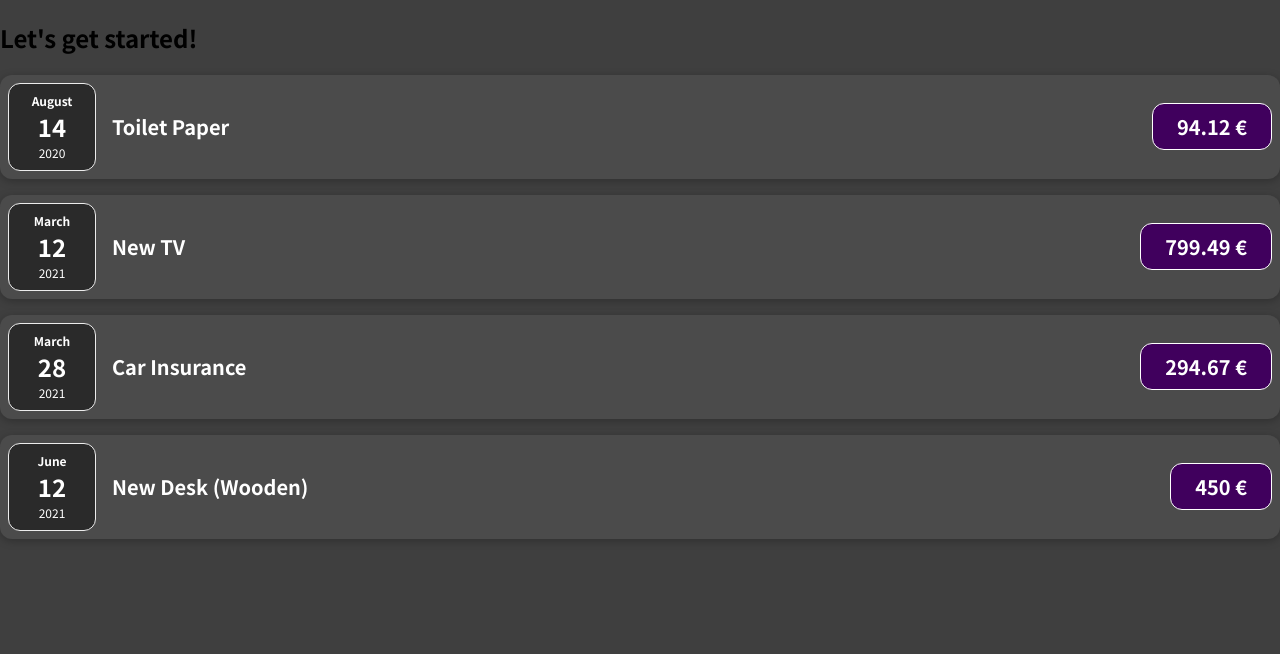
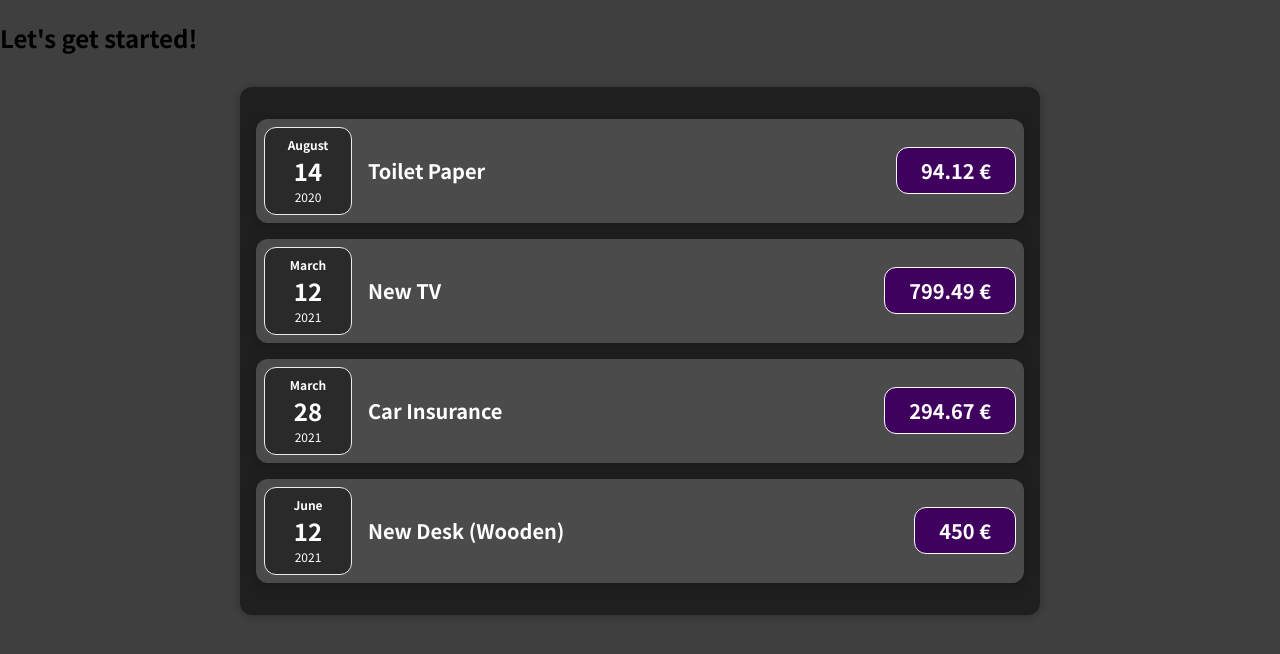
Before and after one commit to aimon7/react-expenses-tracker, a JavaScript app: page / in a window 1280 px wide. Shown: the top 654 px of the page. Built offline with nearby package versions, Linux system fonts and the light colour scheme.

Commit message:
Assignment 1

```diff
--- a/src/App.js
+++ b/src/App.js
@@ -1,4 +1,5 @@
 import ExpenseItem from './components/ExpenseItem';
+import Expenses from './components/Expenses';
 
 function App() {
     const expenses = [
@@ -23,14 +24,12 @@
         },
     ];
 
-    const expenseItems = expenses.map((item, index) => {
-        return <ExpenseItem key={index} title={item.title} amount={item.amount} date={item.date}/>
-    })
+
 
     return (
         <div>
             <h2>Let's get started!</h2>
-            {expenseItems}
+            <Expenses expenses={expenses} />
         </div>
     );
 }
--- /dev/null
+++ b/src/components/Expenses.css
@@ -0,0 +1,9 @@
+.expenses {
+    padding: 1rem;
+    background-color: rgb(31, 31, 31);
+    margin: 2rem auto;
+    width: 50rem;
+    max-width: 95%;
+    border-radius: 12px;
+    box-shadow: 0 1px 8px rgba(0, 0, 0, 0.25);
+}
--- /dev/null
+++ b/src/components/Expenses.js
@@ -0,0 +1,16 @@
+import ExpenseItem from './ExpenseItem';
+import './Expenses.css';
+
+function Expenses(props){
+    const expenseItems = props.expenses.map((item, index) => {
+        return <ExpenseItem key={index} title={item.title} amount={item.amount} date={item.date}/>
+    })
+
+    return (
+        <div className="expenses">
+            {expenseItems}
+        </div>
+    )
+}
+
+export default Expenses;
```
